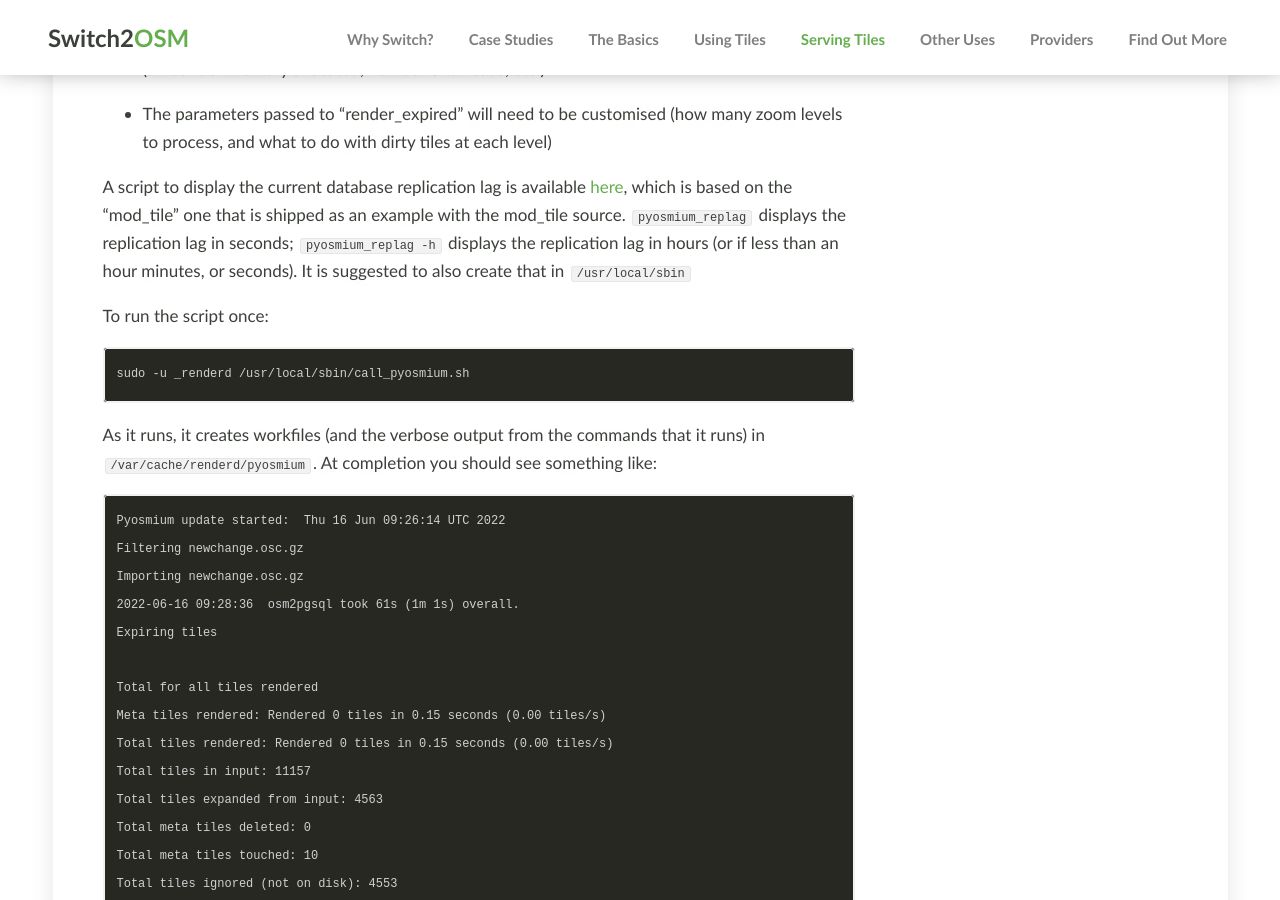
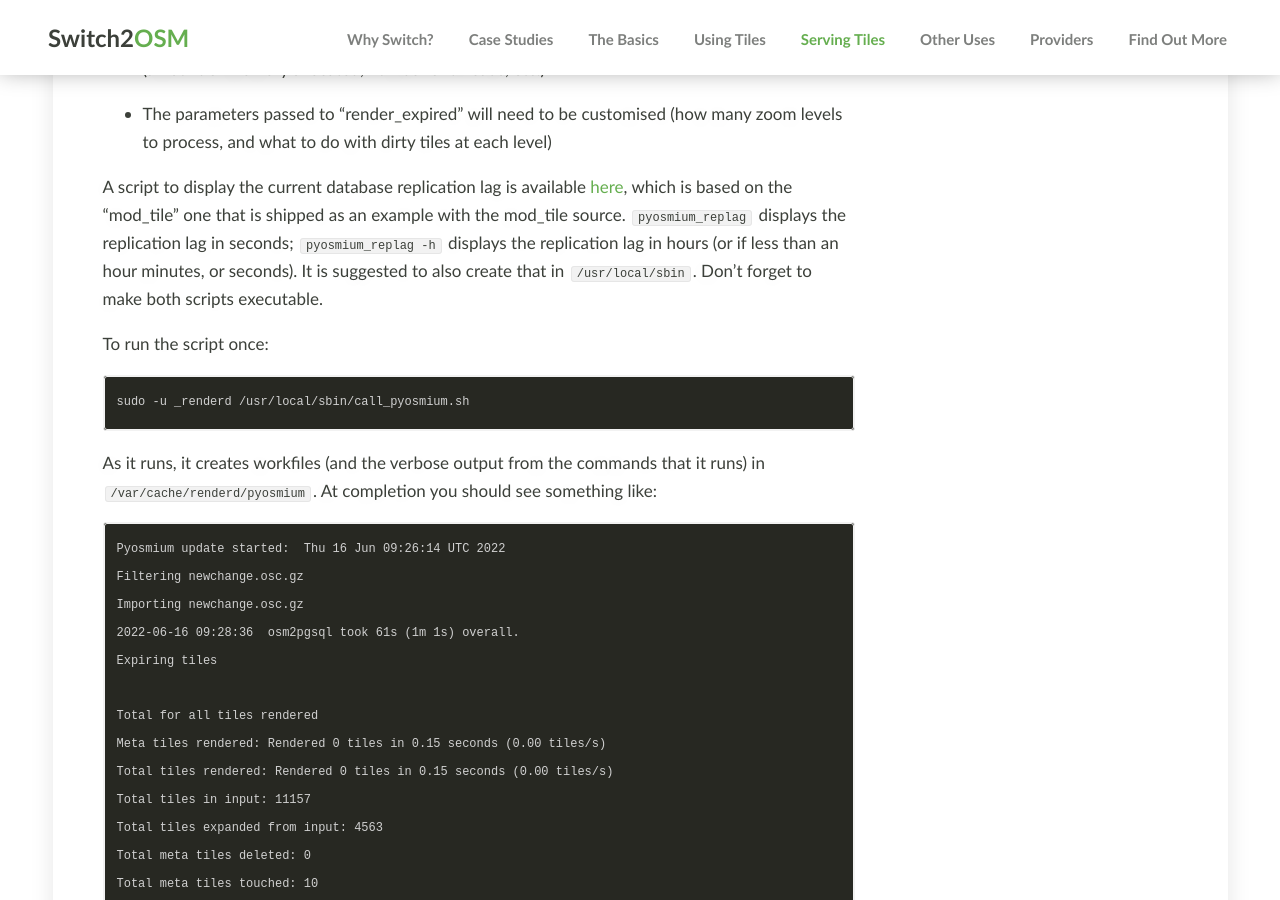
Before and after one commit to switch2osm/switch2osm, a Jekyll site: the page built from serving-tiles/updating-as-people-edit-pyosmium.md, in a window 1280 px wide and 900 px high, scrolled down 2055 px. Built offline with Jekyll 4.4.1, drawn with Linux system fonts in a browser that asks for light colours; comment, search, counter and statistics services are not loaded.

Commit message:
Update updating-as-people-edit-pyosmium.md
Don't forget to make both scripts executable.

```diff
--- a/serving-tiles/updating-as-people-edit-pyosmium.md
+++ b/serving-tiles/updating-as-people-edit-pyosmium.md
@@ -55,7 +55,7 @@ A script to actually apply updates has been created [here](https://raw.githubuse
 
 * The parameters passed to "render_expired" will need to be customised (how many zoom levels to process, and what to do with dirty tiles at each level)
 
-A script to display the current database replication lag is available [here](https://raw.githubusercontent.com/SomeoneElseOSM/mod_tile/switch2osm/pyosmium_replag.sh), which is based on the "mod_tile" one that is shipped as an example with the mod_tile source.  <code>pyosmium_replag</code> displays the replication lag in seconds; <code>pyosmium_replag -h</code> displays the replication lag in hours (or if less than an hour minutes, or seconds).  It is suggested to also create that in <code>/usr/local/sbin</code>
+A script to display the current database replication lag is available [here](https://raw.githubusercontent.com/SomeoneElseOSM/mod_tile/switch2osm/pyosmium_replag.sh), which is based on the "mod_tile" one that is shipped as an example with the mod_tile source.  <code>pyosmium_replag</code> displays the replication lag in seconds; <code>pyosmium_replag -h</code> displays the replication lag in hours (or if less than an hour minutes, or seconds).  It is suggested to also create that in <code>/usr/local/sbin</code>.  Don't forget to make both scripts executable.
 
 To run the script once:
 
```
